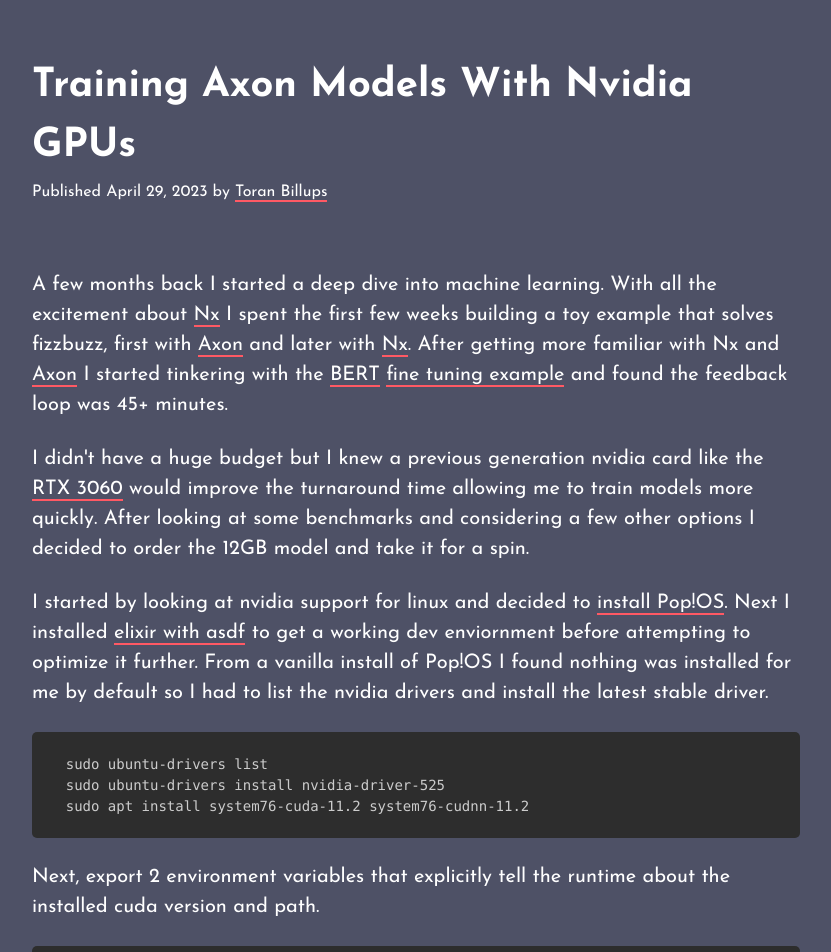
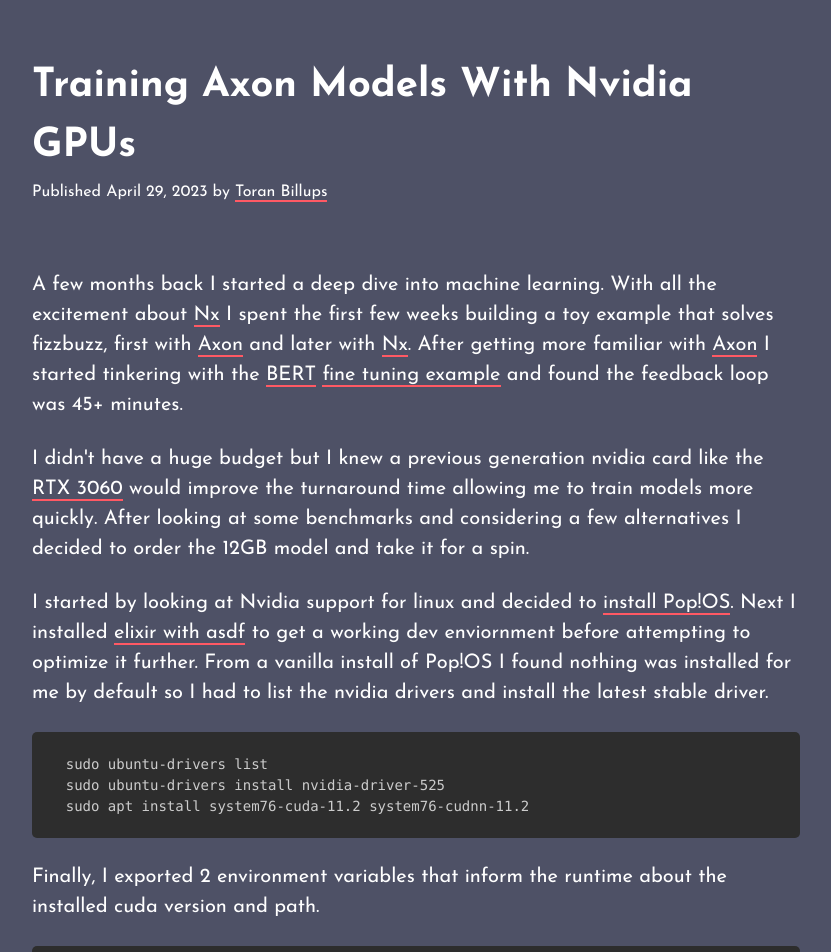
Before and after one commit to toranb/toranb.github.io, a Jekyll site: the page built from _posts/2023-04-29-training-axon-models-with-nvidia-gpus.html, in a window 1280 px wide and 1400 px high. Shown: the top 952 px of the window, without its empty margins (224-1055 px from the left). Built offline with Jekyll 4.4.1, drawn with Linux system fonts in a browser that asks for light colours; Markdown is read by kramdown in place of the engine named in the settings; some of the changed text lies outside the part shown.

Commit message:
a few word tweaks

```diff
--- a/_posts/2023-04-29-training-axon-models-with-nvidia-gpus.html
+++ b/_posts/2023-04-29-training-axon-models-with-nvidia-gpus.html
@@ -5,11 +5,11 @@
 categories: blog archive
 ---
 
-<p>A few months back I started a deep dive into machine learning. With all the excitement about <a href="https://github.com/elixir-nx/nx">Nx</a> I spent the first few weeks building a toy example that solves fizzbuzz, first with <a href="https://gist.github.com/toranb/e5c48565e83e4baaaf2c5850531a8a58">Axon</a> and later with <a href="https://gist.github.com/toranb/56a3e65ca81fba1c4f6c92c6f1857681">Nx</a>. After getting more familiar with Nx and <a href="https://github.com/elixir-nx/axon">Axon</a> I started tinkering with the <a href="https://huggingface.co/bert-base-cased">BERT</a> <a href="https://hexdocs.pm/bumblebee/fine_tuning.html">fine tuning example</a> and found the feedback loop was 45+ minutes.</p>
+<p>A few months back I started a deep dive into machine learning. With all the excitement about <a href="https://github.com/elixir-nx/nx">Nx</a> I spent the first few weeks building a toy example that solves fizzbuzz, first with <a href="https://gist.github.com/toranb/e5c48565e83e4baaaf2c5850531a8a58">Axon</a> and later with <a href="https://gist.github.com/toranb/56a3e65ca81fba1c4f6c92c6f1857681">Nx</a>. After getting more familiar with <a href="https://github.com/elixir-nx/axon">Axon</a> I started tinkering with the <a href="https://huggingface.co/bert-base-cased">BERT</a> <a href="https://hexdocs.pm/bumblebee/fine_tuning.html">fine tuning example</a> and found the feedback loop was 45+ minutes.</p>
 
-<p>I didn't have a huge budget but I knew a previous generation nvidia card like the <a href="https://www.amazon.com/dp/B0971BG25M?psc=1&ref=ppx_yo2ov_dt_b_product_details">RTX 3060</a> would improve the turnaround time allowing me to train models more quickly. After looking at some benchmarks and considering a few other options I decided to order the 12GB model and take it for a spin.</p>
+<p>I didn't have a huge budget but I knew a previous generation nvidia card like the <a href="https://www.amazon.com/dp/B0971BG25M?psc=1&ref=ppx_yo2ov_dt_b_product_details">RTX 3060</a> would improve the turnaround time allowing me to train models more quickly. After looking at some benchmarks and considering a few alternatives I decided to order the 12GB model and take it for a spin.</p>
 
-<p>I started by looking at nvidia support for linux and decided to <a href="https://support.system76.com/articles/install-pop/">install Pop!OS</a>. Next I installed <a href="https://gist.github.com/toranb/93999c046d871c764f8db5f336dc2abe">elixir with asdf</a> to get a working dev enviornment before attempting to optimize it further. From a vanilla install of Pop!OS I found nothing was installed for me by default so I had to list the nvidia drivers and install the latest stable driver.</p>
+<p>I started by looking at Nvidia support for linux and decided to <a href="https://support.system76.com/articles/install-pop/">install Pop!OS</a>. Next I installed <a href="https://gist.github.com/toranb/93999c046d871c764f8db5f336dc2abe">elixir with asdf</a> to get a working dev enviornment before attempting to optimize it further. From a vanilla install of Pop!OS I found nothing was installed for me by default so I had to list the nvidia drivers and install the latest stable driver.</p>
 
 <div class="highlight" data-language="elixir">
   <pre class="language-elixir">
@@ -19,7 +19,7 @@
   </pre>
 </div>
 
-<p>Next, export 2 environment variables that explicitly tell the runtime about the installed cuda version and path.</p>
+<p>Finally, I exported 2 environment variables that inform the runtime about the installed cuda version and path.</p>
 
 <div class="highlight" data-language="elixir">
   <pre class="language-elixir">
```
Also changed, not shown: other parts of _posts/2023-04-29-training-axon-models-with-nvidia-gpus.html (+1 -1 lines).
